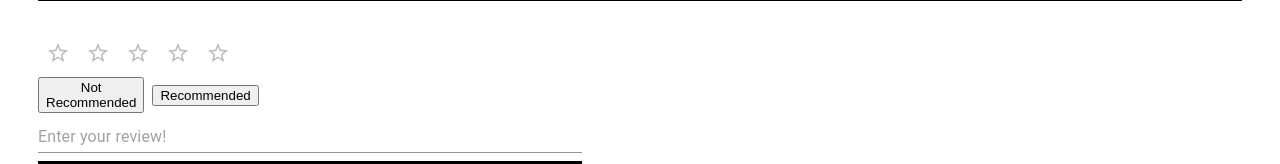
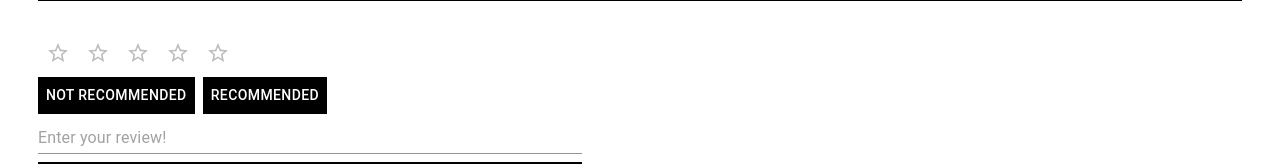
Before and after one commit to curtis-wils0n/pager, a React (Create React App) app: page /books/1 in a window 1280 px wide. Shown: the part 477-641 px from the top of the page. Built offline with nearby package versions, Linux system fonts and the light colour scheme; no server answers; a web font is replaced by a local one.

Commit message:
Style buttons for review form to match site layout

```diff
--- a/src/components/Form/FormReviews.jsx
+++ b/src/components/Form/FormReviews.jsx
@@ -1,5 +1,11 @@
 import React, { useState } from "react";
-import { Box, Input, Rating, Button, Grid, Stack } from "@mui/material";
+import {
+  Box,
+  Input,
+  Rating,
+  Button,
+  Grid,
+} from "@mui/material";
 import { useNavigate } from "react-router-dom";
 import useAPIData from '../../hooks/useAPIData';
 import axios from "axios";
@@ -57,21 +63,24 @@ export default function FormReviews(props) {
             }}
           />
         </Grid>
+        <Grid item xs={0}>
+          <Button onClick={e => {
+            e.preventDefault();
+            setNotRecommendedValue();
+          }}>
+            Not Recommended
+          </Button>
+        </Grid>
         <Grid item xs={2}>
-          <Stack direction="row" spacing={1} alignItems="center">
-            <button onClick={e => {
-              e.preventDefault();
-              setNotRecommendedValue();
-            }}>
-              Not Recommended
-            </button>
-            <button onClick={e => {
+          <Button
+            onClick={e => {
               e.preventDefault();
               setRecommendedValue();
-            }}>
-              Recommended
-            </button>
-          </Stack>
+            }}
+
+          >
+            Recommended
+          </Button>
         </Grid>
         <Grid item xs={12}>
           <Input
--- a/src/styles/Review.css
+++ b/src/styles/Review.css
@@ -19,3 +19,7 @@
 .review-info {
   margin: 10px;
 }
+
+.review-button {
+  color: black;
+}
--- a/src/styles/UserShelf.css
+++ b/src/styles/UserShelf.css
@@ -25,11 +25,6 @@ button.MuiButton-root:hover {
   margin-bottom: 40px;
 }
 
-/*
-.book-grid {
-  padding-left: 120px;
-} */
-
 div .img {
   border-style: solid;
   border-width: thick;
```
